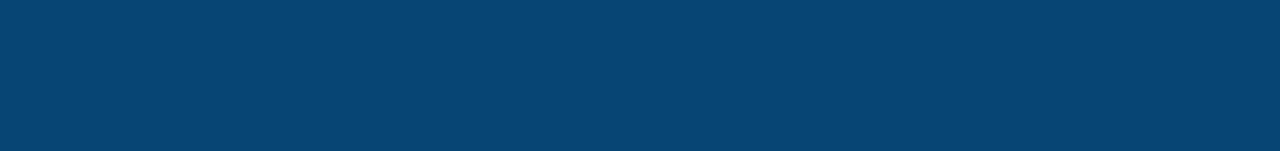
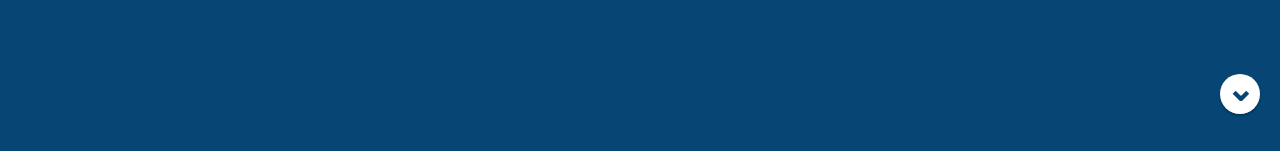
Before and after one commit to courtneyfay/cat-and-dog-breeds, a React (Create React App) app: page / in a window 1280 px wide. Shown: the part 646-797 px from the top of the page. Built offline with nearby package versions, Linux system fonts and the light colour scheme.

Commit message:
Add circle button for autoscroll

```diff
--- a/src/App.tsx
+++ b/src/App.tsx
@@ -2,6 +2,7 @@ import { useState } from 'react';
 import Header from './components/Header';
 import PetType from './components/PetType';
 import BreedSearch from './components/BreedSearch';
+import ScrollButton from './components/ScrollButton';
 import styled from 'styled-components';
 import { Breed } from './types/Breed';
 import { StringTypeOfPet } from './types/TypeOfPet';
@@ -35,6 +36,7 @@ function App() {
           error={error}
         />
       )}
+      <ScrollButton />
     </Background>
   );
 }
--- a/src/components/PetType.tsx
+++ b/src/components/PetType.tsx
@@ -1,6 +1,6 @@
 import styled from 'styled-components';
 import Question from '../reusable-components/Question';
-import Button from '../reusable-components/Button';
+import { PrimaryButton } from '../reusable-components/Button';
 import SectionWrapper from '../reusable-components/SectionWrapper';
 import { Breed } from '../types/Breed';
 import { TypeOfPet, StringTypeOfPet } from '../types/TypeOfPet';
@@ -64,12 +64,12 @@ const PetType = ({
             <Question>Your pet is a?</Question>
             <SectionWrapper>
                 <ButtonWrapper>
-                    <Button onClick={() => handleClick(0)}>
+                    <PrimaryButton onClick={() => handleClick(0)}>
                         Dog
-                    </Button>
-                    <Button onClick={() => handleClick(1)}>
+                    </PrimaryButton>
+                    <PrimaryButton onClick={() => handleClick(1)}>
                         Cat
-                    </Button>
+                    </PrimaryButton>
                 </ButtonWrapper>
             </SectionWrapper>
         </div>
--- /dev/null
+++ b/src/components/ScrollButton.tsx
@@ -0,0 +1,28 @@
+import styled from 'styled-components';
+import { CircleButton } from '../reusable-components/Button';
+
+const Wrapper = styled.div`
+    position: fixed;
+    bottom: 40px;
+    right: 20px;
+`;
+
+const Icon = styled.span`
+    position: relative;
+    font-weight: 700;
+    bottom: 6px;
+`;
+
+const ScrollButton = () => {
+    return (
+        <Wrapper>
+            <CircleButton>
+                <Icon>
+                    &#8964;
+                </Icon>
+            </CircleButton>
+        </Wrapper>
+    )
+}
+
+export default ScrollButton;
--- a/src/reusable-components/Button.tsx
+++ b/src/reusable-components/Button.tsx
@@ -5,15 +5,27 @@ const Button = styled.button`
     color: #064574;
     border-radius: 100px;
     box-shadow: 0px 2px 2px rgba(0, 0, 0, 0.25);
+    border: unset;
+    cursor: pointer;
+`
+
+const PrimaryButton = styled(Button)`
     width: 196px;
     height: 45px;
+    font-size: 11px;
     text-transform: uppercase;
-    border: unset;
-    font-size: 11px;
     line-height: 17px;
     letter-spacing: 0.2em;
     font-weight: 700;
-    cursor: pointer;
-`
+`;
 
-export default Button;
+const CircleButton = styled(Button)`
+    height: 40px;
+    width: 40px;
+    font-size: 34px;
+`;
+
+export {
+    PrimaryButton,
+    CircleButton,
+}
```
